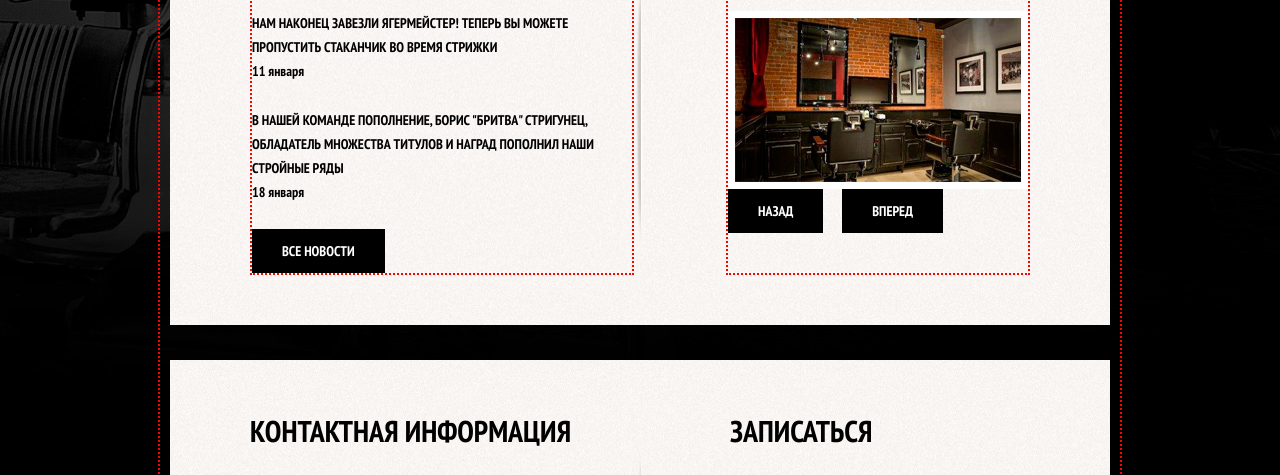
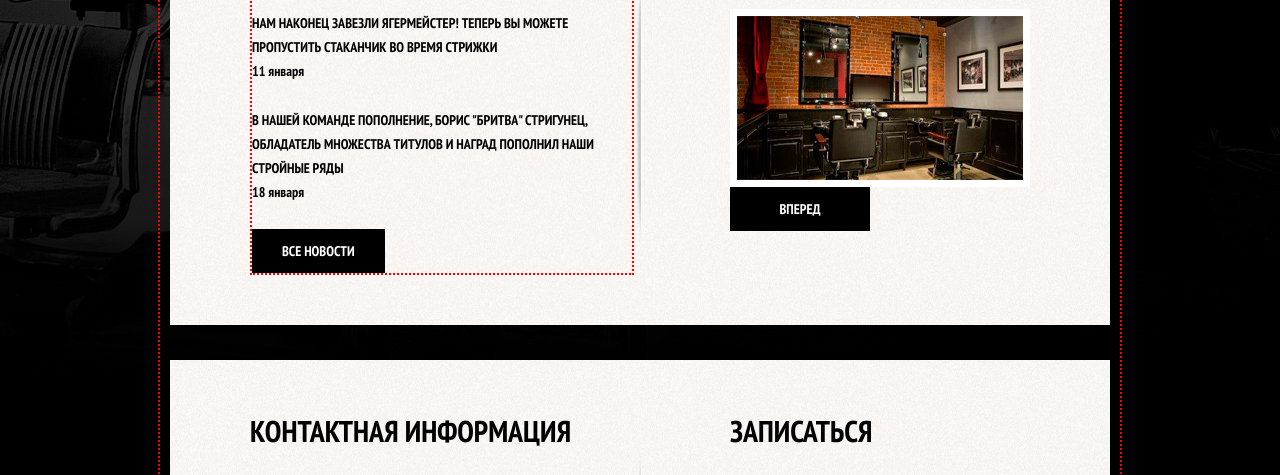
Before and after one commit to RomanSosin/949721-barbershop-24, a plain HTML site: page index.html in a window 1280 px wide. Shown: the part 750-1225 px from the top of the page. Drawn offline with nearby package versions, Linux system fonts and the light colour scheme.

Commit message:
декоративные элементы сетки 2.1

```diff
--- a/css/style.css
+++ b/css/style.css
@@ -178,6 +178,20 @@ input[type="radio"].visually-hidden {
     border: 7px solid #ffffff;
 }
 
+.gallery-content img {
+    height: 164px;
+    width: 286px;
+}
+
+    /* Контейнер для галлереи*/
+.gallery-container {
+    position: relative;
+    margin: 0;
+    height: 260px;
+}
+
+    /* Кнопки*/
+
 .button {
     display: inline-block;
     padding: 10px 30px;
@@ -207,6 +221,14 @@ input[type="radio"].visually-hidden {
     opacity: 0.5;
     background-color: #000000;
 }
+
+.gallery-button {
+    box-sizing: border-box;
+    position: absolute;
+    width: 140px;
+    margin: 0;
+}
+
 
 .appointment-item input {
     font: inherit;
@@ -621,9 +643,6 @@ border: 2px dotted red;
 
 .gallery {
     width: 300px;
-
-    /* Временно для сетки */
-border: 2px dotted red;
 }
 
 .contact {
--- a/index.html
+++ b/index.html
@@ -76,13 +76,15 @@
       </section>
       <section class="gallery">
         <h2>Фотогалерея</h2>
+      <div class="gallery-container">
         <figure class="gallery-content">
           <a href="#"><img src="img/photogallery.jpg" width="286" height="164"
             alt="Интерьер"></a>
         </figure>
          <button class="button gallery-button gallery-button-back" type="button">Назад</button>
          <button class="button gallery-button gallery-button-next" type="button">Вперед</button>
-         </section>
+      </div>
+      </section>
          </div>
         <div class="index-columns">
         <section class="contact">
```
